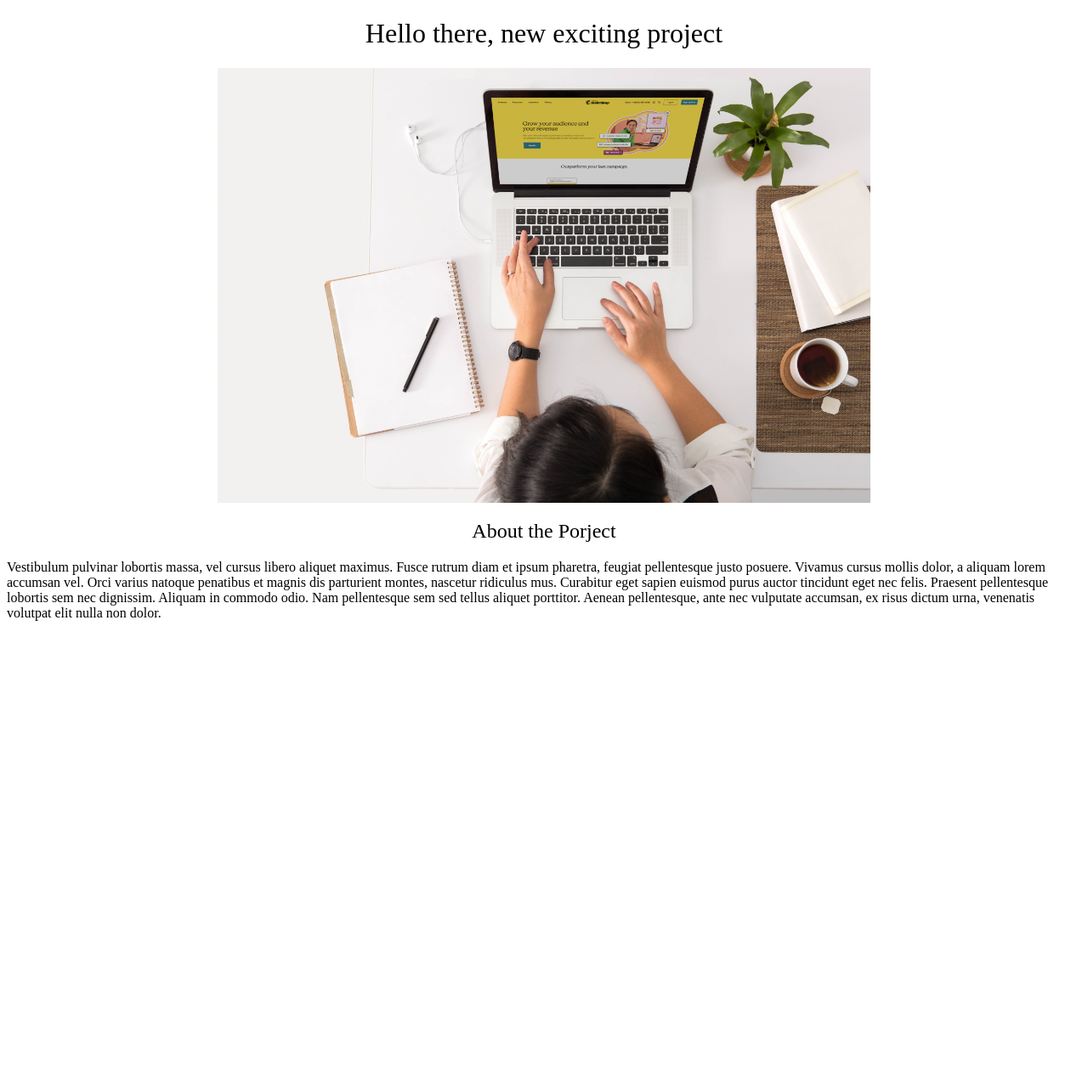
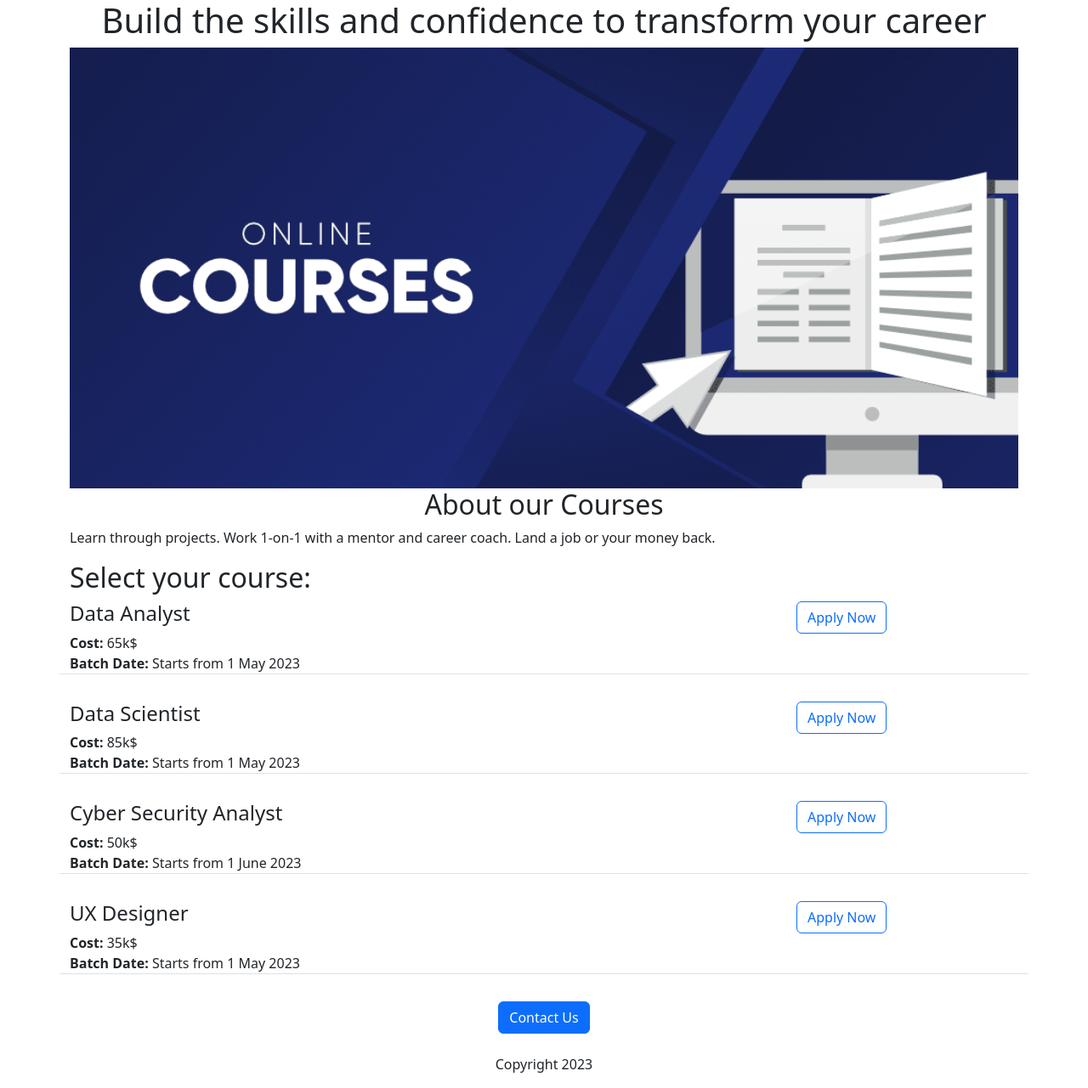
Before and after one commit to errorcode007/personal-project, a Flask app: page / in a window 1280 px wide. Shown: the whole page at 85% size. Before the commit the page ends 731 px from the top, so only its background shows below. Run offline with Flask 2, Linux system fonts and the light colour scheme.

Commit message:
Added Dynamic Data and API route

```diff
--- a/main.py
+++ b/main.py
@@ -1,11 +1,42 @@
-from flask import Flask
+from flask import Flask, jsonify
 from flask import render_template
 
 app = Flask(__name__)
 
+COURSES = [
+  {
+    'id' : '1',
+    'sub': 'Data Analyst',
+    'cost': '65k$',
+    'batch': 'Starts from 1 May 2023'
+  },
+  {
+    'id' : '2',
+    'sub': 'Data Scientist',
+    'cost': '85k$',
+    'batch': 'Starts from 1 May 2023'
+  },
+  {
+    'id' : '3',
+    'sub': 'Cyber Security Analyst',
+    'cost': '50k$',
+    'batch': 'Starts from 1 June 2023'
+  },
+  {
+    'id' : '4',
+    'sub': 'UX Designer',
+    'cost': '35k$',
+    'batch': 'Starts from 1 May 2023'
+  }
+]
+
 @app.route("/")
 def story():
-  return render_template('home.html')
+  return render_template('home.html', course = COURSES)
+
+@app.route("/api/Courses")
+def list_courses():
+  return jsonify(COURSES)
 
 if __name__ == "__main__":
   app.run(host='0.0.0.0',debug=True)
--- /dev/null
+++ b/templates/courseitem.html
@@ -0,0 +1,16 @@
+<div style="margin-bottom: 32px;padding-botom:16px" class= 'border-bottom row'>
+  <div class='col-9'>
+    <h4>
+      {{cours['sub']}}
+    </h4>
+    <div>
+      <b>Cost: </b> {{cours['cost']}}
+    </div>
+    <div>
+      <b>Batch Date:</b> {{cours['batch']}}
+    </div>
+  </div>
+  <div class='col-3'>
+  <button type="button" class="btn btn-outline-primary float-right align-right">Apply Now</button>
+  </div>
+</div>
--- a/templates/home.html
+++ b/templates/home.html
@@ -1,41 +1,38 @@
-<!DOCTYPE html>
-<html>
+  <!DOCTYPE html>
+  <html>
   <head>
-    <title> Personal Project </title>
-    <link rel="shortcut icon" type="image/x-icon" href="https://personal-project.shubhamsaurabh5.repl.co/static/logo.png">
+    <meta charset="utf-8">
+    <meta name="viewport" content="width=device-width, initial-scale=1">
+    <title> Course Website
+    </title>
+    <link href="https://cdn.jsdelivr.net/npm/bootstrap@5.3.0-alpha3/dist/css/bootstrap.min.css" rel="stylesheet" integrity="sha384-KK94CHFLLe+nY2dmCWGMq91rCGa5gtU4mk92HdvYe+M/SXH301p5ILy+dN9+nJOZ" crossorigin="anonymous">
+    <link rel="shortcut icon" type="image/x-icon" href="https://personal-project.shubhamsaurabh5.repl.co/static/logo2.png">
   <style>
-    h1 {
-      font-size: 80 px;
-      font-family: Graphik;
-      font-weight: normal;
-      display: flex;
-      justify-content: center;
+    #banner {
+      height: 360 px;
+      width: 100%;
+      object-fit: cover;
     }
-    h2 {
-      font-size: 60 px;
-      font-family: Graphik;
-      font-weight: normal;
-      display: flex;
-      justify-content: center;
-    }
-    p {
-      font-size: 32 px;
-      font-family: Graphik;
-      font-weight: normal;
-      display: flex;
-      justify-content: space-evenly;}
-
-    #container{
-      margin:0 auto ;
-    }
-
   </style>
   </head>
   <body>
-    <div id = 'container'>
-    <h1>Hello there, new exciting project</h1>
-    <img src = "https://personal-project.shubhamsaurabh5.repl.co/static/banner.jpg" height = '512' width  = '768' style= "display: block; margin: 0 auto;">
-    <h2>About the Porject</h2>
-    <p>  Vestibulum pulvinar lobortis massa, vel cursus libero aliquet maximus. Fusce rutrum diam et ipsum pharetra, feugiat pellentesque justo posuere. Vivamus cursus mollis dolor, a aliquam lorem accumsan vel. Orci varius natoque penatibus et magnis dis parturient montes, nascetur ridiculus mus. Curabitur eget sapien euismod purus auctor tincidunt eget nec felis. Praesent pellentesque lobortis sem nec dignissim. Aliquam in commodo odio. Nam pellentesque sem sed tellus aliquet porttitor. Aenean pellentesque, ante nec vulputate accumsan, ex risus dictum urna, venenatis volutpat elit nulla non dolor. </p>
+    <div class= 'container'>
+    <h1 class = 'text-center' mt-2 mb-2>Build the skills and confidence to transform your career</h1>
+    <img class="img-fluid" id ='banner' src = "https://personal-project.shubhamsaurabh5.repl.co/static/banner2.png" >
+    <h2 class='text-center' mt-2 mb-2>About our Courses</h2>
+    <p>  Learn through projects. Work 1-on-1 with a mentor and career coach. Land a job or your money back.
+    </p>
+      <h2>Select your course:</h2>
+      <div> {% for cours in course %}
+      {% include 'courseitem.html' %}
+
+
+      {% endfor %}
+      </div>
+      <div class = 'text-center'>
+        <button class="btn btn-primary"> Contact Us </button>
+        <p class = 'mt-4'>Copyright 2023</p>
+      </div>
   </body>
-</html>
+  </div>
+  </html>
```
Also changed, not shown: static/banner2.png (added), static/logo2.png (added).
